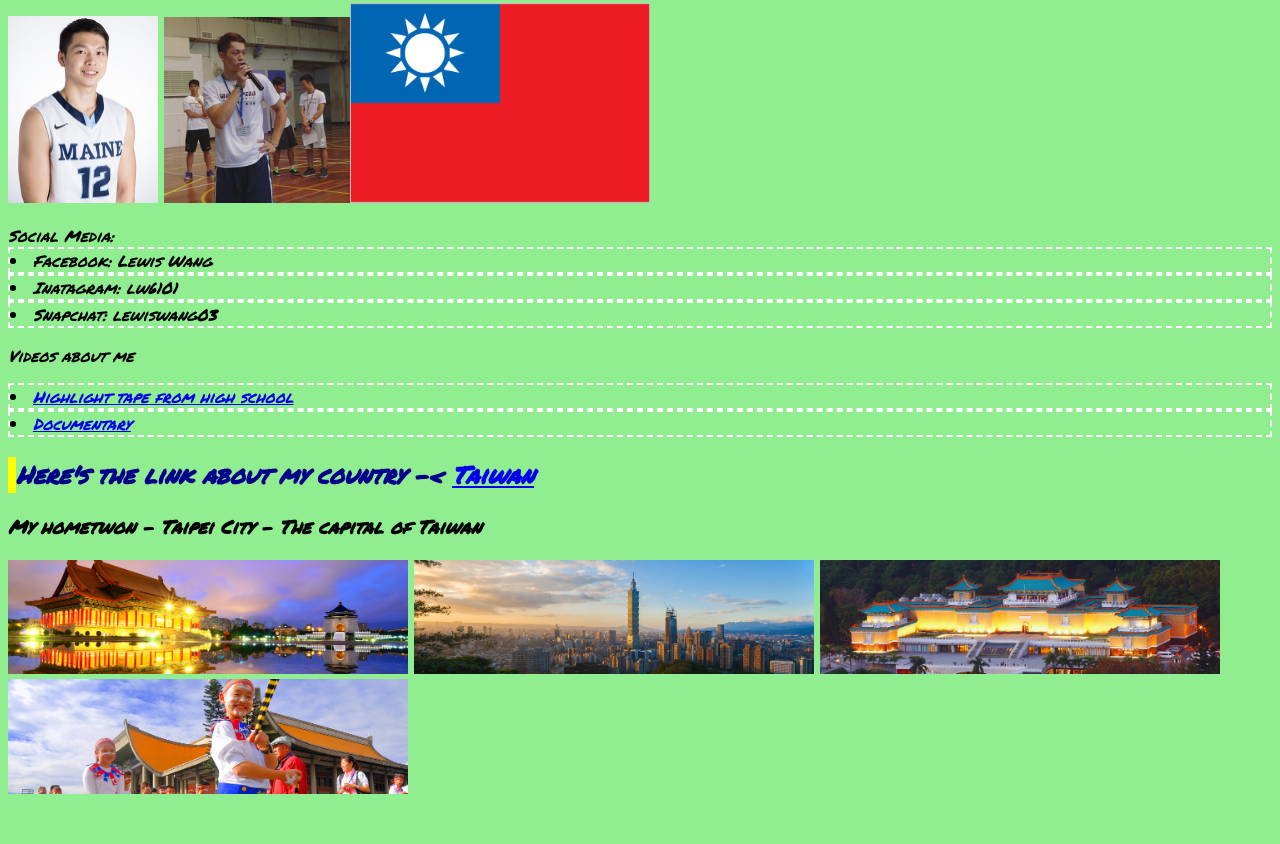
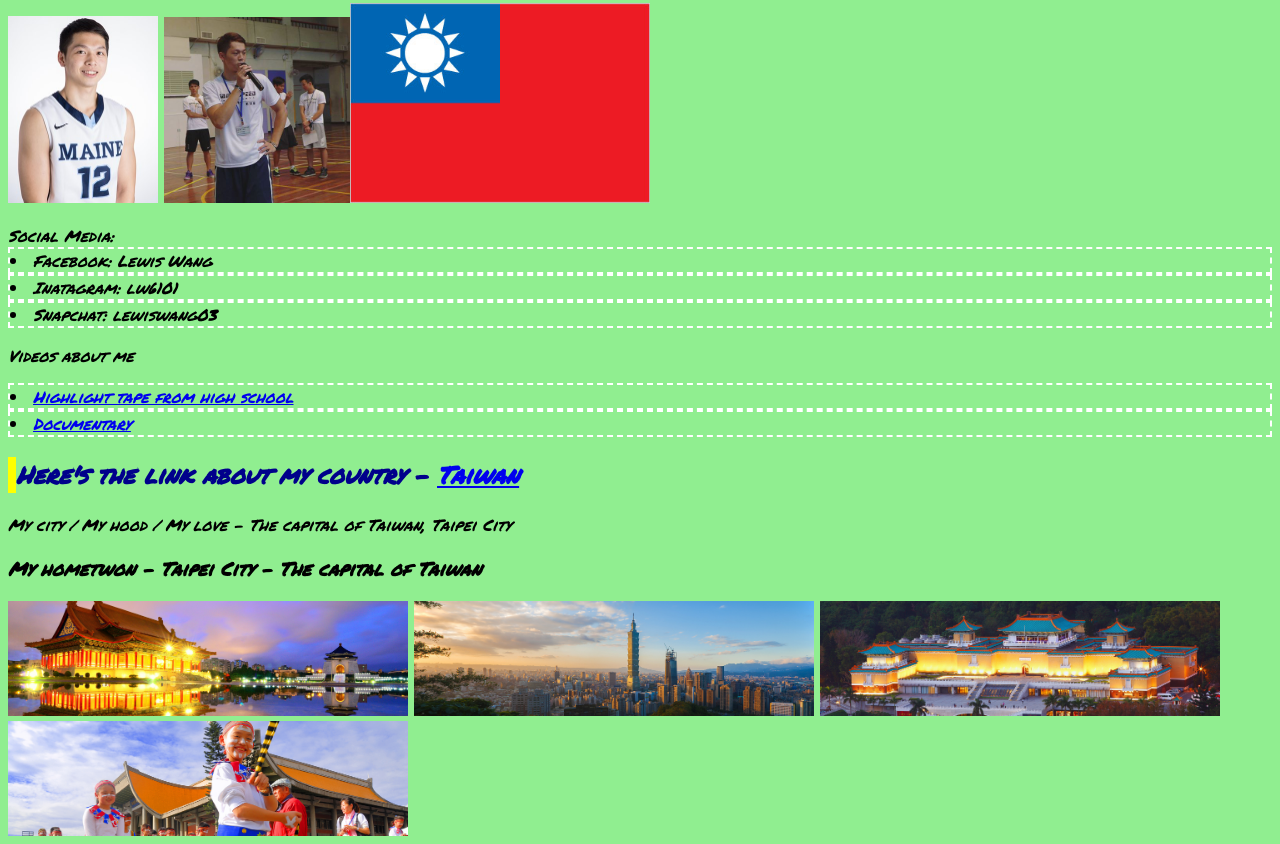
Before and after one commit to lewis6101/lewis6101.github.io, a plain HTML site: page index.html in a window 1280 px wide. Shown: the part 828-1672 px from the top of the page. Before the commit the page ends 1630 px from the top, so only its background shows below. Drawn offline with Linux system fonts and the light colour scheme.

Commit message:
Update index.html

```diff
--- a/index.html
+++ b/index.html
@@ -42,8 +42,9 @@ Social Media:
 <li><A href="https://www.youtube.com/watch?v=6Ub3tB6mNhQ&t=144s">Highlight tape from high school</A> </li>
 <li><A href="https://www.youtube.com/watch?v=Jl2-FVGICsU"> Documentary </A> </li>
 
-<h1> Here's the link about my country -<
+<h1> Here's the link about my country -
 <A Href="lu.html"> Taiwan</A> </h1>
+<p> My city / My hood / My love - The capital of Taiwan, Taipei City
 
 
 <h3> My hometwon - Taipei City - The capital of Taiwan </h3>
```
